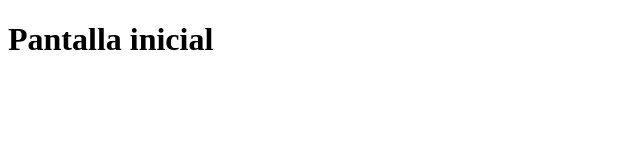
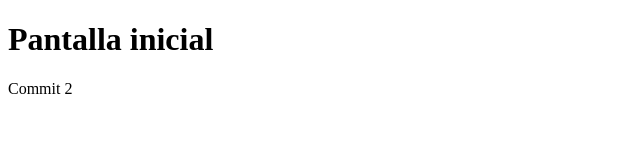
Before and after one commit to robertvalverde787-glitch/practica_RobertValverde, a plain HTML site: page index.html in a window 1280 px wide. Shown: the full height of the page, 0-640 px from the left. Drawn offline with Linux system fonts and the light colour scheme.

Commit message:
Añadir algo de texto

```diff
--- a/index.html
+++ b/index.html
@@ -6,5 +6,6 @@
 </head>
 <body>
     <h1>Pantalla inicial</h1>
+    <p1>Commit 2</p1>
 </body>
 </html>
```
